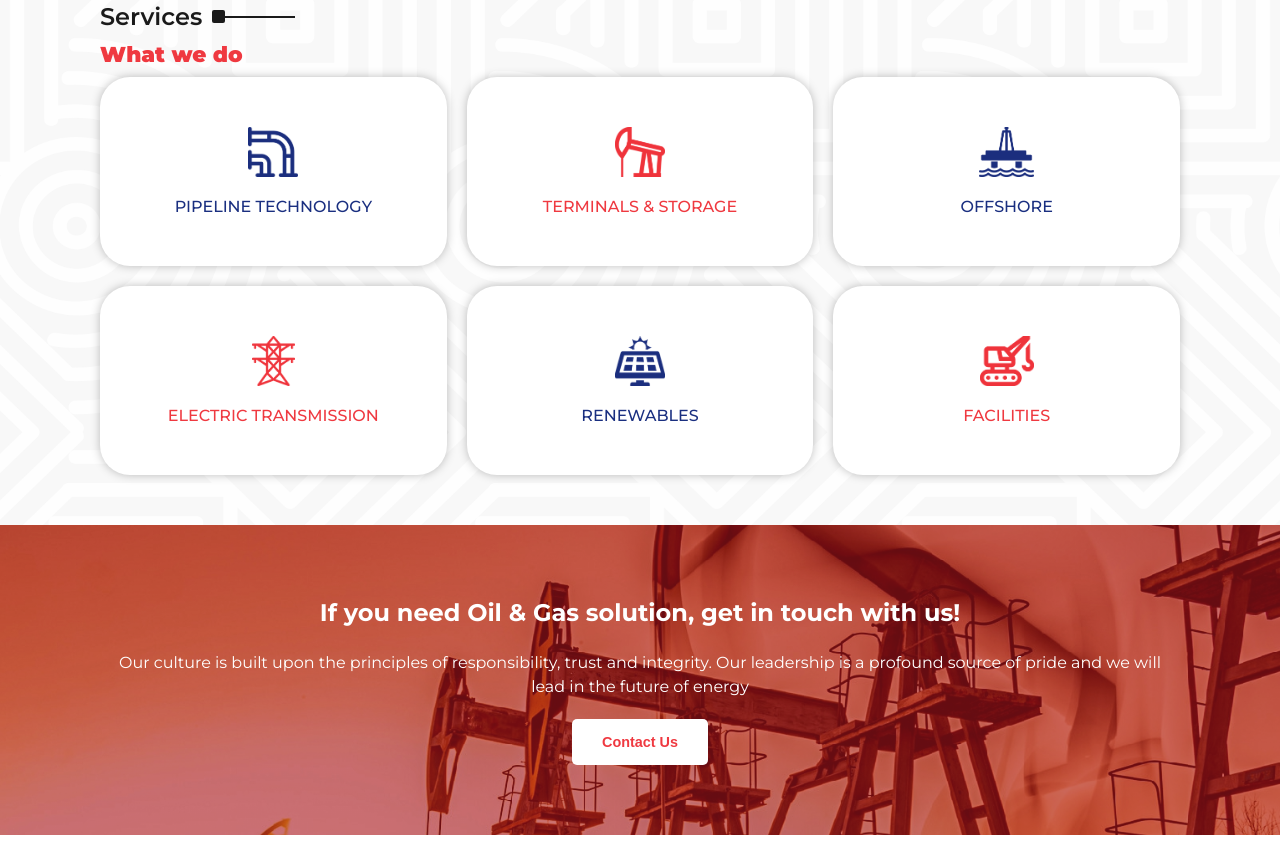
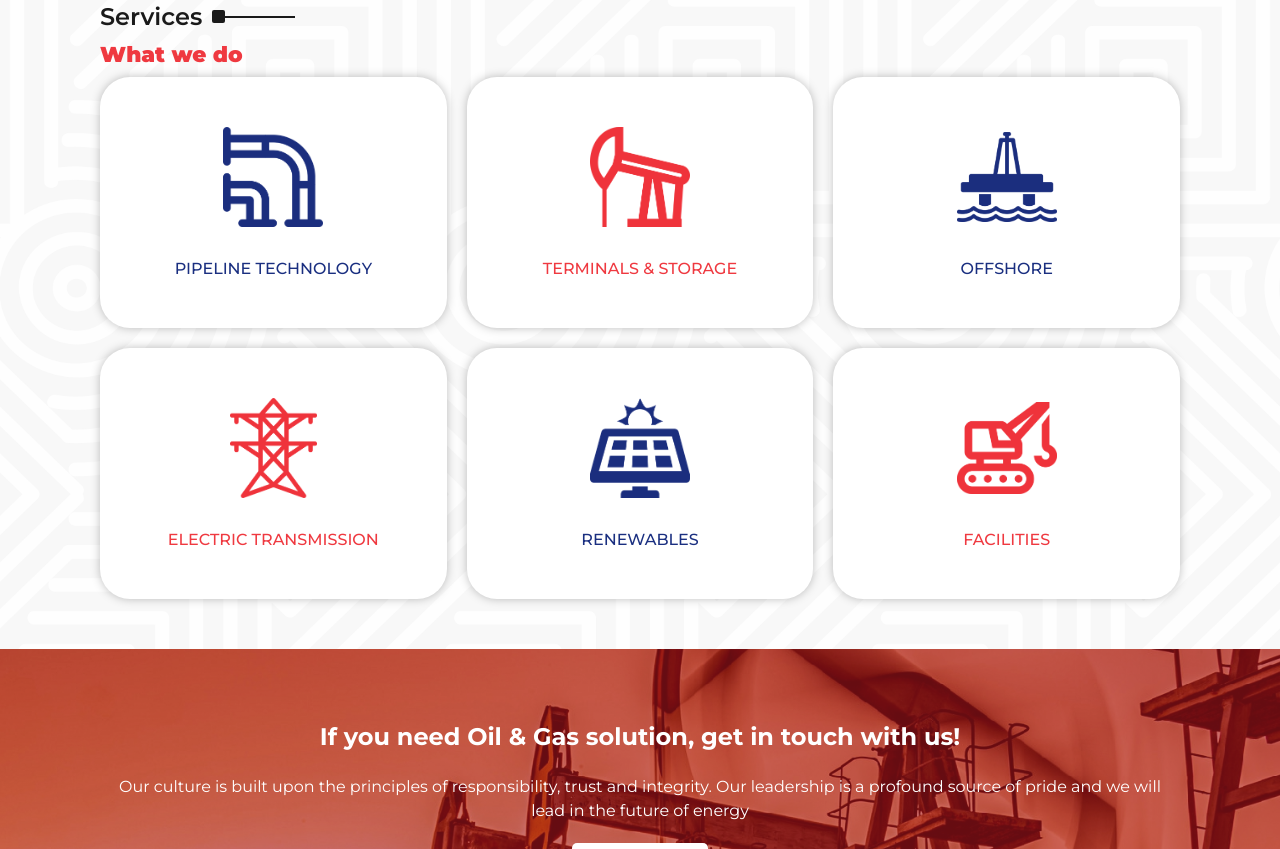
Before and after one commit to HaymosBobby/XcelerateEnergyInc, a React (Create React App) app: page / in a window 1280 px wide. Shown: the part 2000-2849 px from the top of the page. Built offline with nearby package versions, Linux system fonts and the light colour scheme; a web font is replaced by a local one.

Commit message:
correction

```diff
--- a/src/components/Services.js
+++ b/src/components/Services.js
@@ -1,5 +1,5 @@
 import styled from "styled-components";
-import { Classifier, Image, Line, LineSq, Square, Who } from "../styles/General";
+import { Classifier, Line, LineSq, Square, Who } from "../styles/General";
 import pattern from "../img/pattern.png";
 import { ServicesData } from "../data";
 
@@ -32,11 +32,16 @@ const Wrapper = styled.div`
   gap: 20px;
 `;
 
+const Image = styled.img`
+  height: 100px;
+  width: 100px;
+  object-fit: contain;
+`;
 const IconContainer = styled.div`
   font-size: 3rem;
   margin-bottom: 20px;
-  height: 50px;
-  width: max-content;
+  /* height: 50px;
+  width: 100px; */
 `;
 
 const Title = styled.h2`
@@ -57,6 +62,7 @@ const Desc = styled.p`
   align-items: center;
   padding: 20px;
   justify-content: center;
+  text-align: center;
   transition: all 0.75s ease-in-out;
   opacity: 0;
 `;
@@ -127,7 +133,9 @@ const Services = () => {
         {ServicesData.map((service) => {
           return (
             <Box key={service.id}>
-              <IconContainer><Image src={service.icon} /></IconContainer>
+              <IconContainer>
+                <Image src={service.icon} alt={service.title} />
+              </IconContainer>
               <Title>{service.title}</Title>
               <Desc>{service.desc}</Desc>
             </Box>
```
